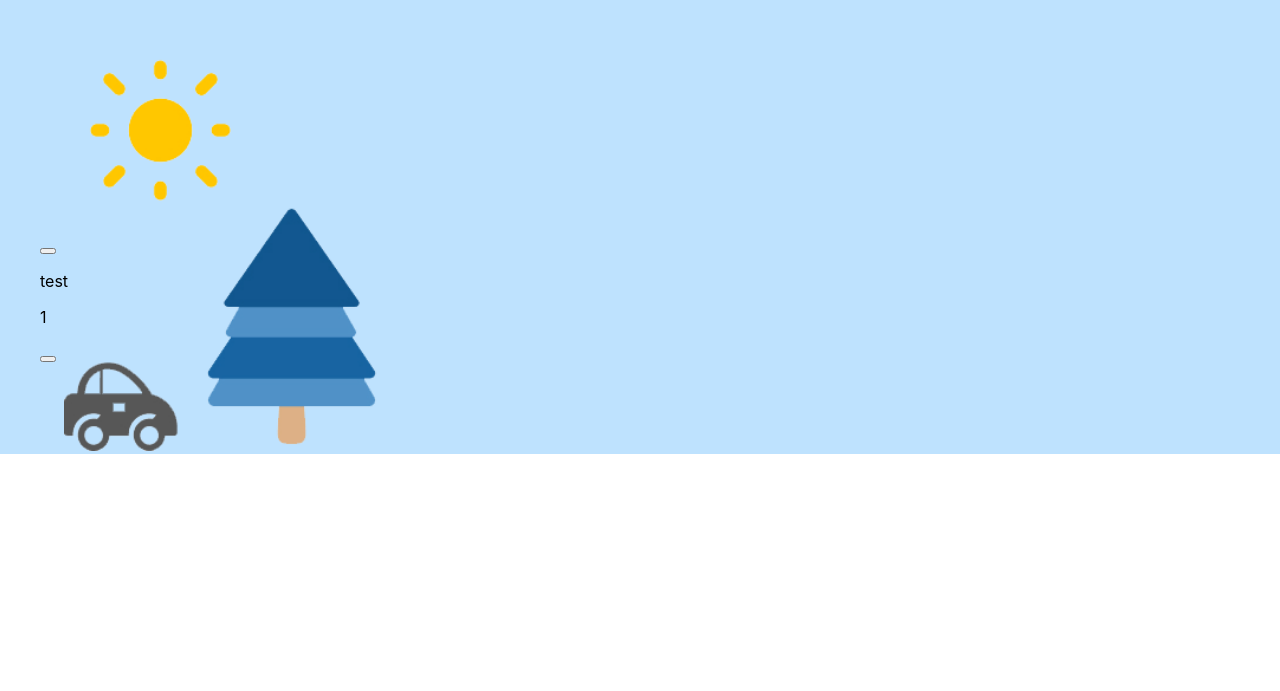
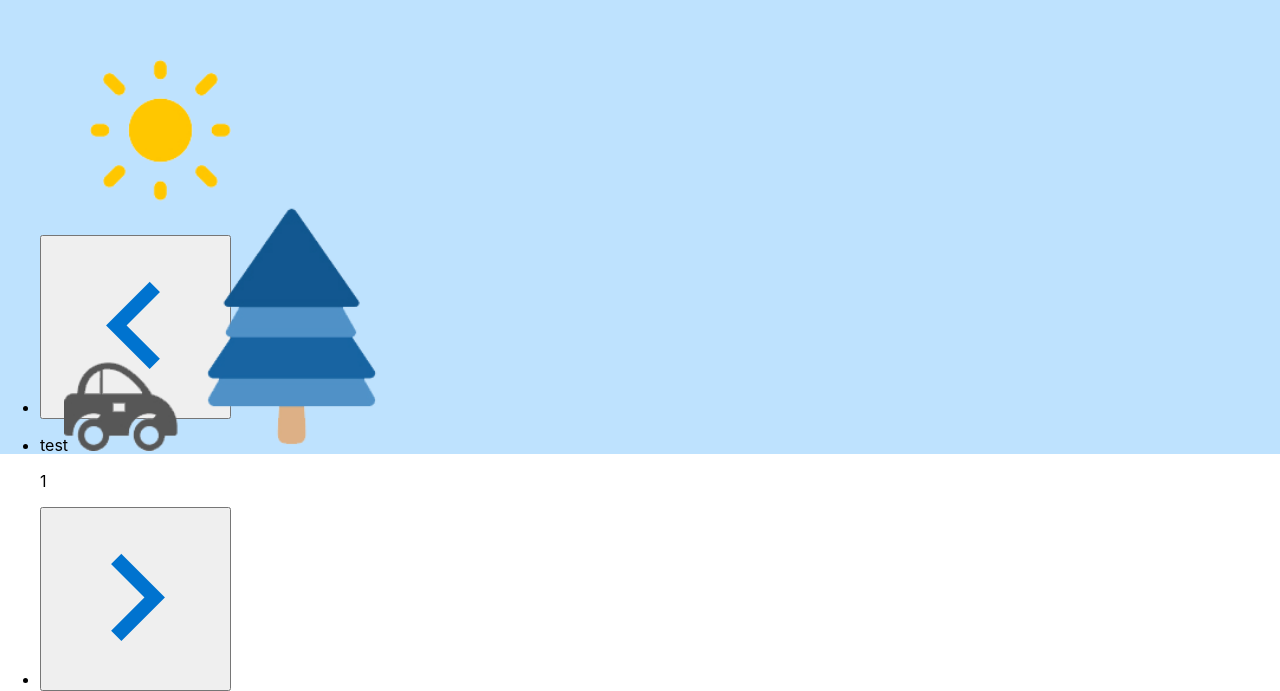
Before and after one commit to Xaimelee/mrhq-website, a React (Create React App) app: page / in a window 1280 px wide. Shown: the part 3006-3697 px from the top of the page. Before the commit the page ends 3460 px from the top, so only its background shows below. Built offline with nearby package versions, Linux system fonts and the light colour scheme.

Commit message:
Button images, correcting syntax for showReviews.

```diff
--- a/src/App.scss
+++ b/src/App.scss
@@ -1,6 +1,7 @@
 @use "Style" as style;
 @import "./Components/Styles/Bar.scss";
 @import "./Components/Styles/Button.scss";
+@import "./Components/Styles/Reviews.scss";
 
 .expandWidth {
     margin: 0;
--- a/src/Components/Review.js
+++ b/src/Components/Review.js
@@ -2,14 +2,14 @@ import React from 'react'
 
 function Review({review, author}) {
   return (
-    <div className = "Review">
+    <li  className = "Review">
         <p className = "ReviewText">
             {review}
         </p>
         <p className = "ReviewAuthor">
             {author}
         </p>
-    </div>
+    </li>
   )
 }
 
--- a/src/Components/Reviews.js
+++ b/src/Components/Reviews.js
@@ -1,6 +1,8 @@
 import React from 'react';
 import Review from './Review';
-import { useState } from "react";
+import NextRightIcon from '../Images/next_right.png';
+import NextLeftIcon from '../Images/next_left.png';
+import { useState } from 'react';
 
 function ShowReviews() {
     const reviews = [
@@ -22,9 +24,9 @@ function ShowReviews() {
 
     return (
         <ul className = "ShowReviews">
-            <button className = "ReviewButton" onClick ={() => {changeReview(index - 1)}}></button>
+            <li><button className = "ReviewButton" onClick ={() => {changeReview(index - 1)}}><img src={NextLeftIcon} alt="" /></button></li>
             <Review review={reviews[index].review} author={reviews[index].author}/>
-            <button className = "ReviewButton" onClick ={() => {changeReview(index + 1)}}></button>
+            <li><button className = "ReviewButton" onClick ={() => {changeReview(index + 1)}}><img src={NextRightIcon} alt="" /></button></li>
         </ul>
     )
 }
```
Also changed, not shown: src/Components/Styles/Reviews.scss (added), src/Images/next_left.png (added), src/Images/next_right.png (renamed from src/Images/next.png).
